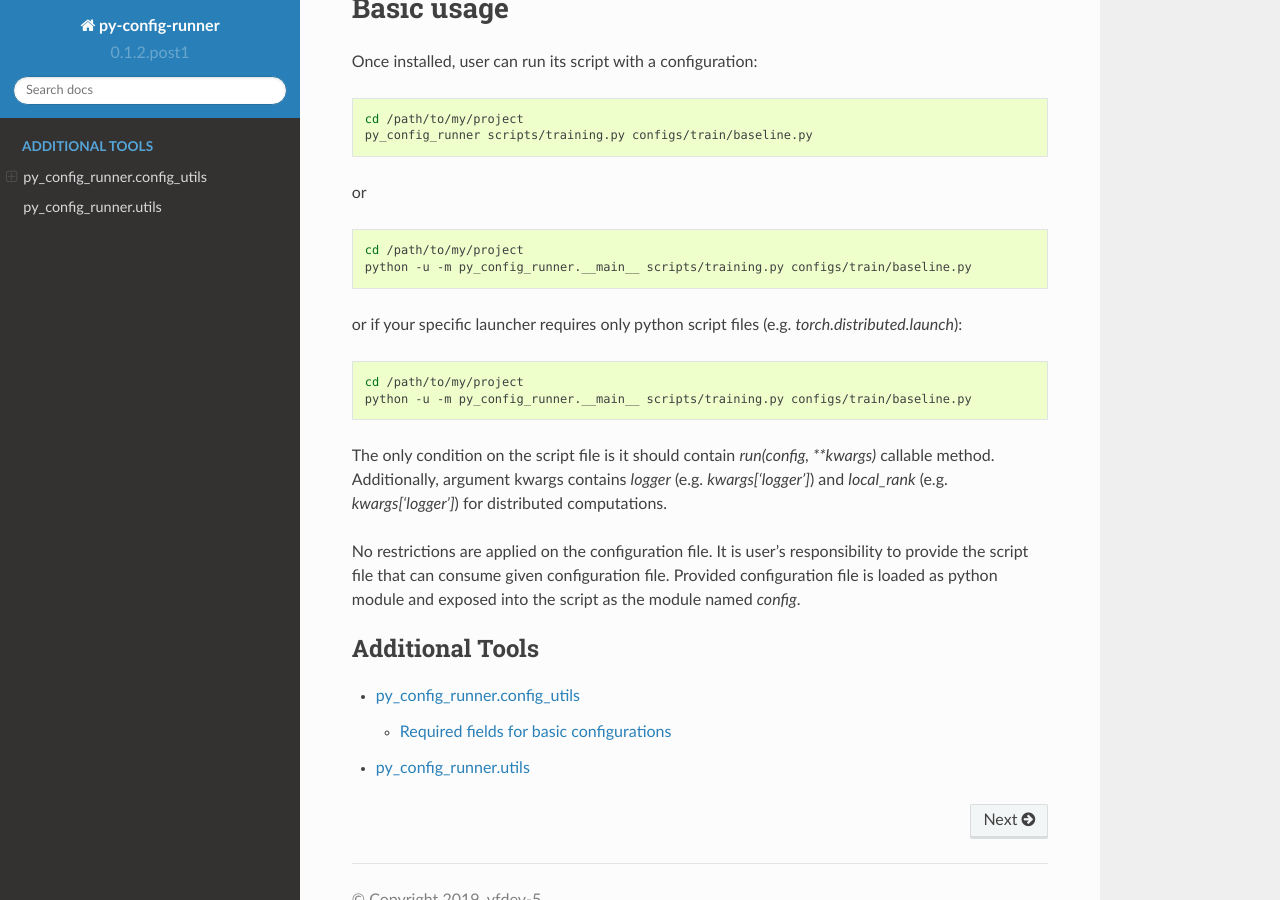
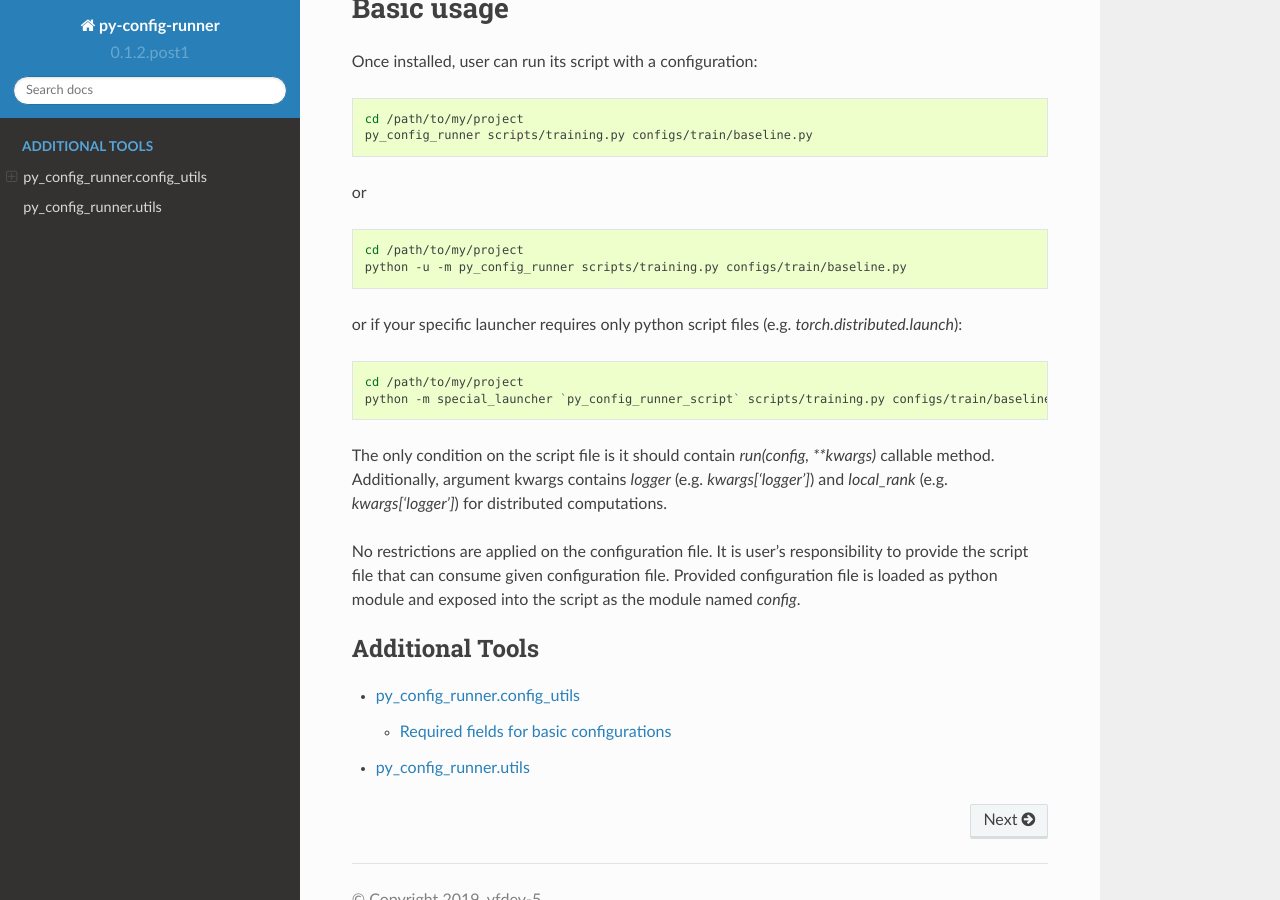
Before and after one commit to vfdev-5/py_config_runner, a Sphinx documentation site: the page built from docs/source/index.rst, in a window 1280 px wide and 900 px high, scrolled down 539 px. Built offline with Sphinx 7.4.7 and the Read the Docs theme 2.0.0, drawn with Linux system fonts in a browser that asks for light colours.

Commit message:
Update index.rst

```diff
--- a/docs/source/index.rst
+++ b/docs/source/index.rst
@@ -34,7 +34,7 @@ or
 .. code:: bash
 
     cd /path/to/my/project
-    python -u -m py_config_runner.__main__ scripts/training.py configs/train/baseline.py
+    python -u -m py_config_runner scripts/training.py configs/train/baseline.py
 
 
 or if your specific launcher requires only python script files (e.g. `torch.distributed.launch`):
@@ -42,7 +42,7 @@ or if your specific launcher requires only python script files (e.g. `torch.dist
 .. code:: bash
 
     cd /path/to/my/project
-    python -u -m py_config_runner.__main__ scripts/training.py configs/train/baseline.py
+    python -m special_launcher `py_config_runner_script` scripts/training.py configs/train/baseline.py
 
 
 The only condition on the script file is it should contain `run(config, **kwargs)` callable method. Additionally,
```
